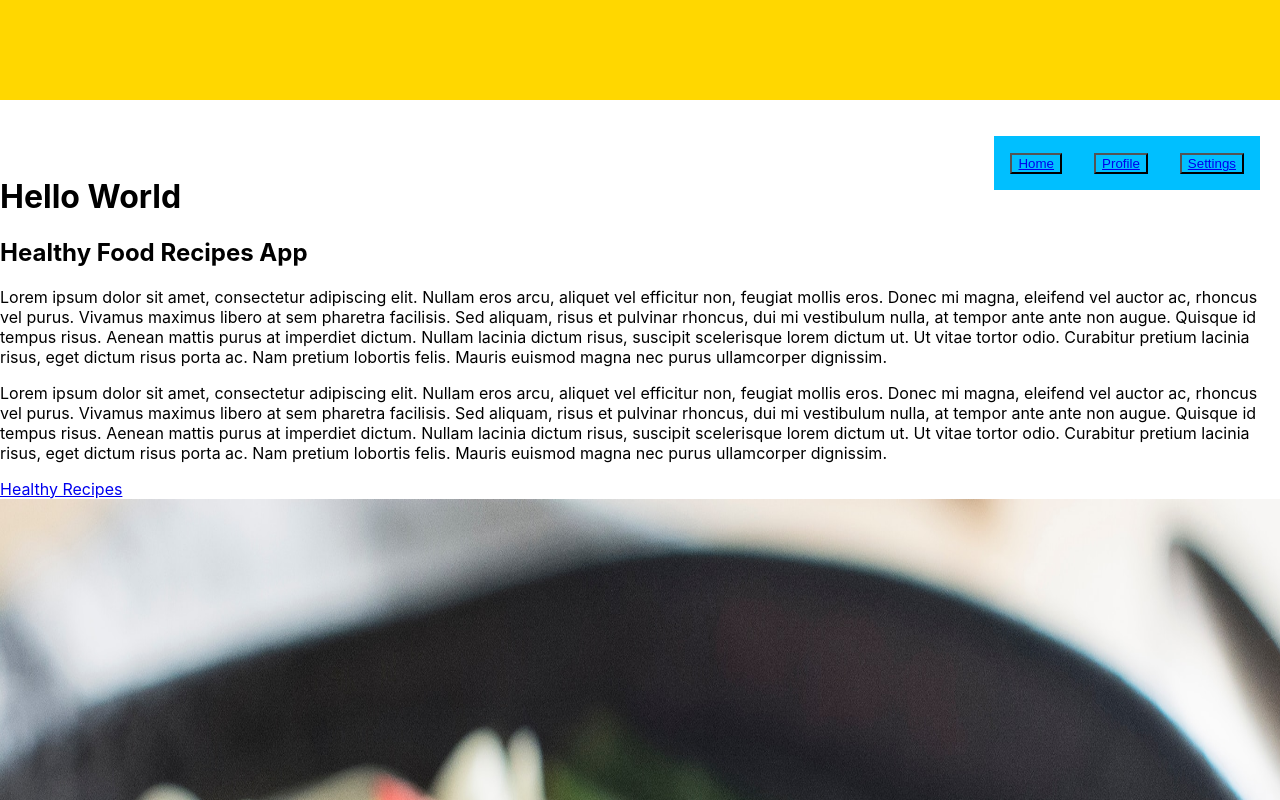
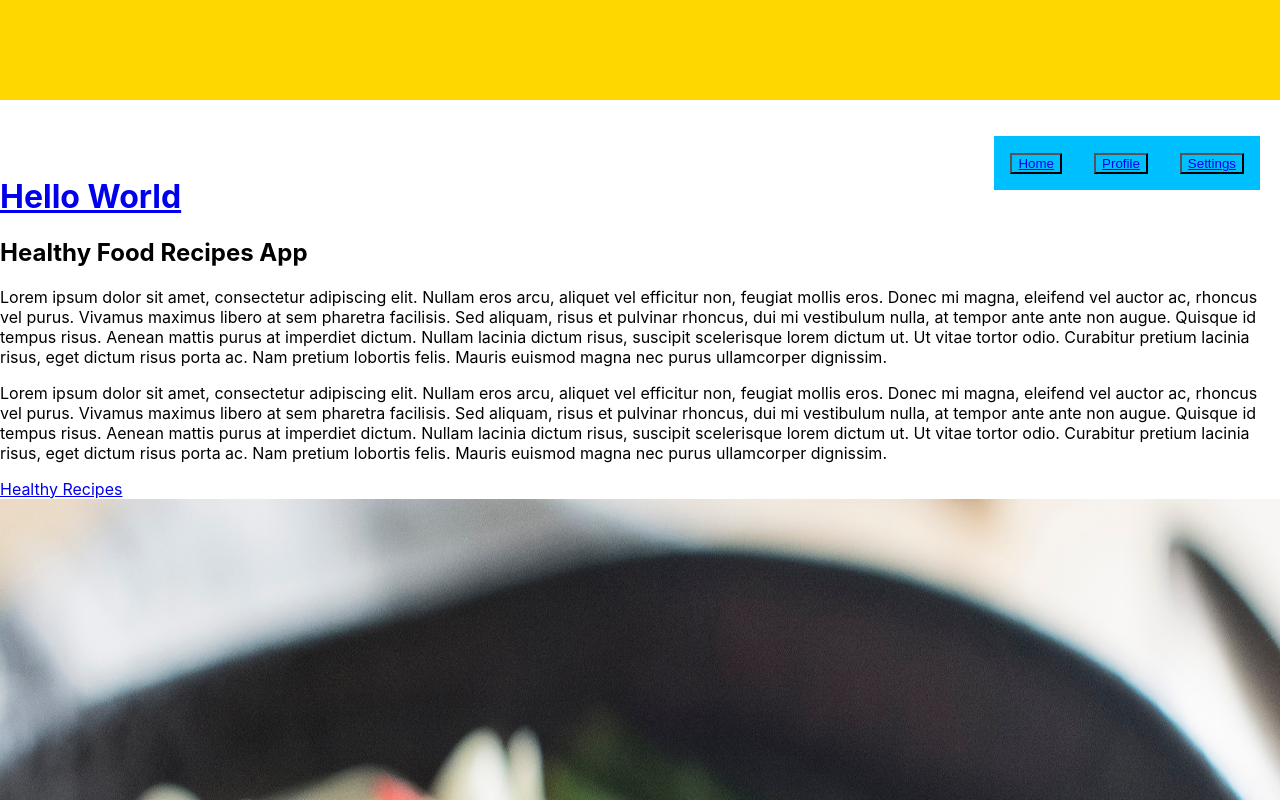
Before and after one commit to lopezg3000/creativeApp, a React (Create React App) app: page / in a window 1280 px wide. Shown: the top 800 px of the page. Built offline with nearby package versions, Linux system fonts and the light colour scheme.

Commit message:
deadLinkAddedButWithReactProblem

```diff
--- a/src/components/Information.js
+++ b/src/components/Information.js
@@ -4,7 +4,7 @@ import Recipe from "../Img/recipe.jpg"
 const Heading = () => {
     return (
         <div>
-            <h1>Hello World</h1>
+            <h1><a target="_blank" href="#" rel="noopener noreferrer">Hello World</a></h1>
             <h2>Healthy Food Recipes App</h2> {/*Looking for new title*/}
             <main>
                 <p>Lorem ipsum dolor sit amet, consectetur adipiscing elit. Nullam eros arcu, aliquet vel efficitur non, feugiat mollis eros. Donec mi magna, eleifend vel auctor ac, rhoncus vel purus. Vivamus maximus libero at sem pharetra facilisis. Sed aliquam, risus et pulvinar rhoncus, dui mi vestibulum nulla, at tempor ante ante non augue. Quisque id tempus risus. Aenean mattis purus at imperdiet dictum. Nullam lacinia dictum risus, suscipit scelerisque lorem dictum ut. Ut vitae tortor odio. Curabitur pretium lacinia risus, eget dictum risus porta ac. Nam pretium lobortis felis. Mauris euismod magna nec purus ullamcorper dignissim.</p>
```
